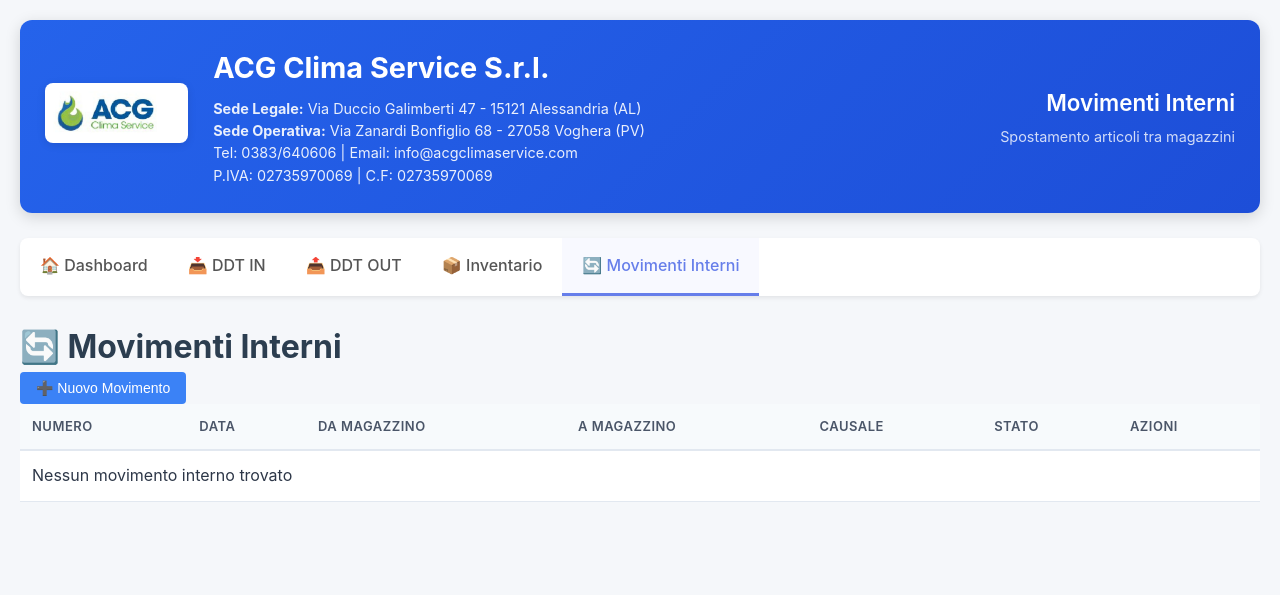
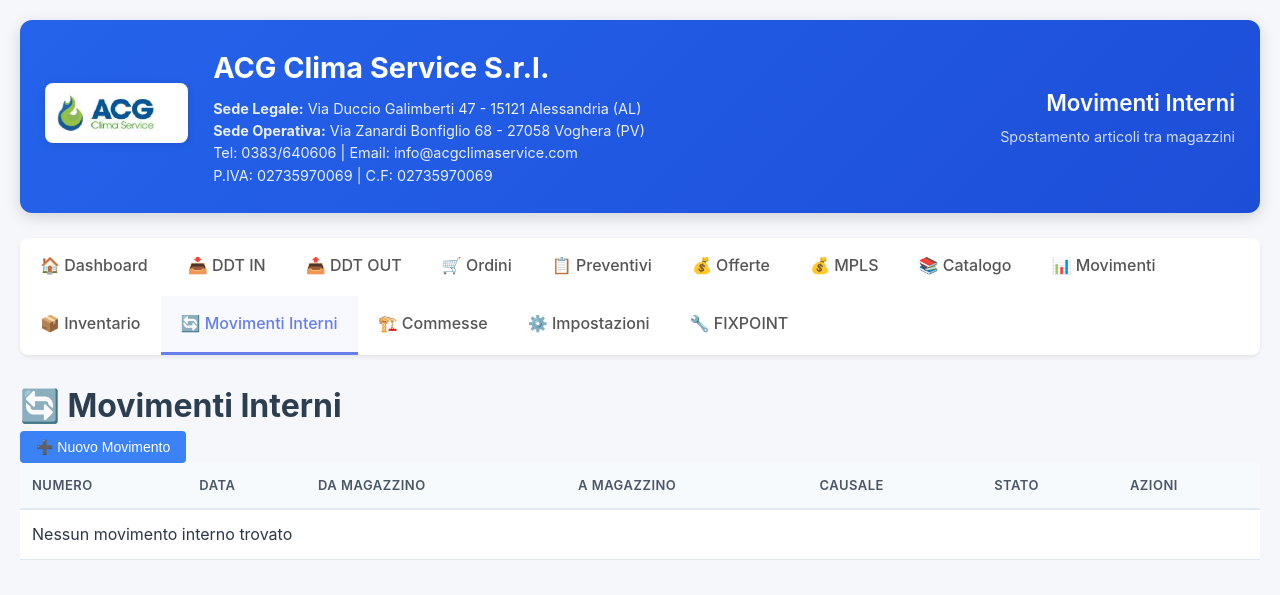
Before and after one commit to acgclimaservice/cruscotto, a Flask app: page /movimenti-interni in a window 1280 px wide. Shown: the top 595 px of the page. Run offline with Flask 3, Linux system fonts and the light colour scheme.

Commit message:
Fix #7: Corretto navigation menu incompleto in Movimenti (2 template)
- Aggiornato templates/movimenti.html con tutte le sezioni mancanti
- Aggiornato templates/movimenti-interni.html con navigation completo
- Navigation menu ora coerente su entrambi i template movimenti
- Documentato in FIXPOINT: controllo #7, 2 errori navigation consistency
- Statistiche: 7 controlli, 8 errori risolti, 100% successo rate

🤖 Generated with [Claude Code](https://claude.ai/code)

Co-Authored-By: Claude <noreply@anthropic.com>

```diff
--- a/templates/movimenti-interni.html
+++ b/templates/movimenti-interni.html
@@ -32,8 +32,17 @@
                 <li><a href="/">🏠 Dashboard</a></li>
                 <li><a href="/ddt-in">📥 DDT IN</a></li>
                 <li><a href="/ddt-out">📤 DDT OUT</a></li>
+                <li><a href="/ordini">🛒 Ordini</a></li>
+                <li><a href="/preventivi">📋 Preventivi</a></li>
+                <li><a href="/offerte">💰 Offerte</a></li>
+                <li><a href="/mpls">💰 MPLS</a></li>
+                <li><a href="/catalogo">📚 Catalogo</a></li>
+                <li><a href="/movimenti">📊 Movimenti</a></li>
                 <li><a href="/inventario">📦 Inventario</a></li>
                 <li><a href="/movimenti-interni" class="active">🔄 Movimenti Interni</a></li>
+                <li><a href="/commesse">🏗️ Commesse</a></li>
+                <li><a href="/impostazioni">⚙️ Impostazioni</a></li>
+                <li><a href="/fixpoint">🔧 FIXPOINT</a></li>
             </ul>
         </nav>
 
```
Also changed, not shown: FIXPOINT.md (+25 -3 lines), templates/movimenti.html (+7 -0 lines).
